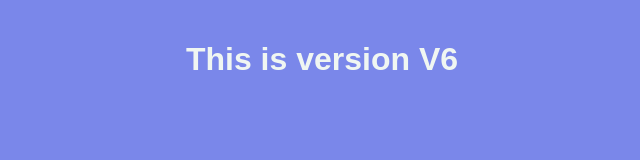
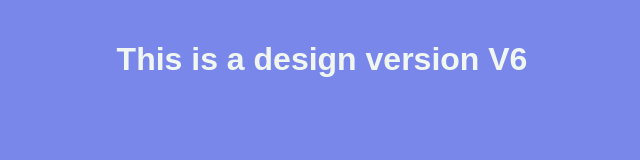
Before and after one commit to barik93483/myrepo, a plain HTML site: page index.html in a window 1280 px wide. Shown: the whole page, without its empty margins (318-958 px from the left). Drawn offline with Linux system fonts and the light colour scheme.

Commit message:
This is a design page

```diff
--- a/index.html
+++ b/index.html
@@ -10,6 +10,6 @@
 </head>
 <body>
 
-    <h1><b>This is version V6</b></h1>
+    <h1><b>This is a design version V6</b></h1>
 </body>
 </html>
```
